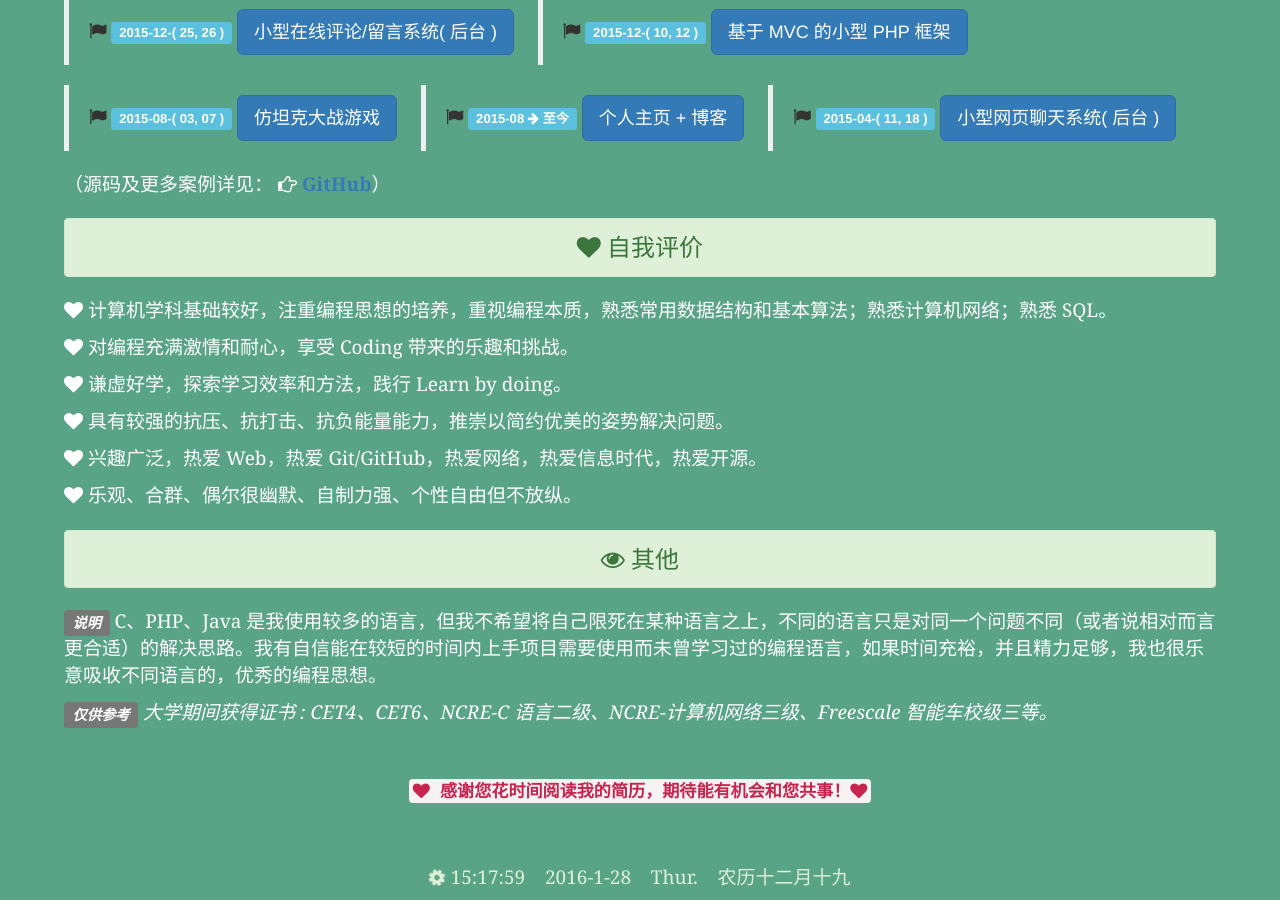
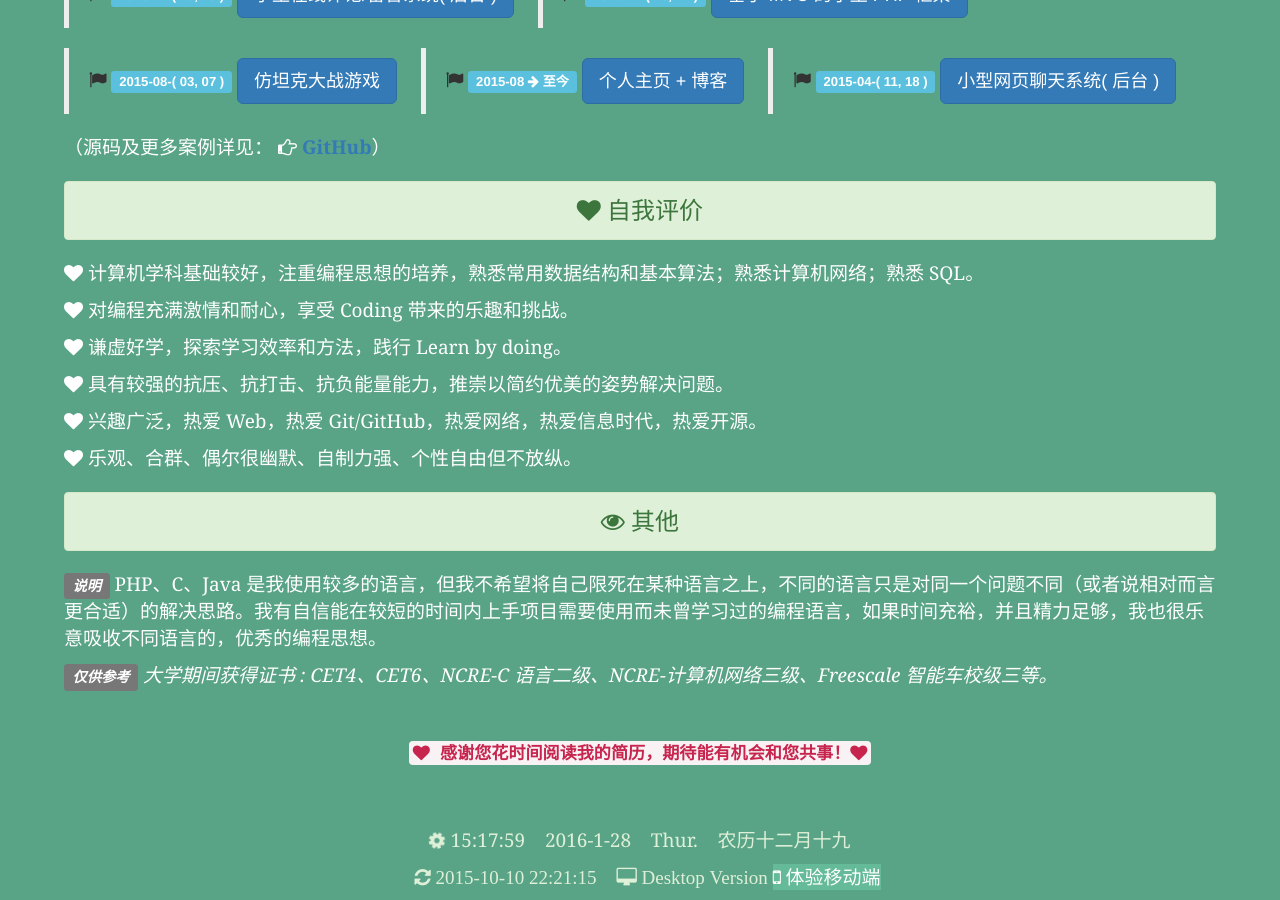
Before and after one commit to light-shadow/ckwongloy.github.io, a Jekyll site: the page built from resume_zh.html, in a window 1280 px wide and 900 px high, scrolled down 1444 px. Built offline with Jekyll 4.4.1, drawn with Linux system fonts in a browser that asks for light colours; Markdown is read by kramdown in place of the engine named in the settings; some of the changed text lies outside the part shown.

Commit message:
update resume

```diff
--- a/resume_en.html
+++ b/resume_en.html
@@ -41,8 +41,6 @@
 <span class="label label-default">Graduate with some Experience</span></p>
 <p><i class="fa fa-asterisk"></i>
 <strong>Expectation to company ：</strong>Tech Driven, Growing Together.</p>
-<p><i class="fa fa-asterisk"></i>
-<strong>Expecting Salary ：</strong>3.5k+( Guangzhou ) ; 4k+( Shanghai )</p>
 <p>
 <i class="fa fa-bullhorn"></i> Now I am seeking for a PHP back-end web developing-related position. Maintain an army for a thousand days to use it for an hour, as a totally fresh fish, I am itching for the chance to work with excellent co-workers and learn from them, please to very much advise.</p></div>
 
@@ -93,7 +91,7 @@
 <h3 class="alert alert-success"><i class="fa fa-eye"></i> Others</h3>
 
 <p>
-<i class="label label-default"> PS</i> C、PHP、Java are my most often used programming languages, however, I don't expect to be limited at a specific language, since different languages are the same problem's different (or, a relatively better) solution. I have the confidence to be familar with the on-demand but I never used languages in a comparatively short time. And if time and energy allows, I am so glad to learn the outstanding programming thoughts of different programming  languages.</p>
+<i class="label label-default"> PS</i> PHP、C、Java are my most often used programming languages, however, I don't expect to be limited at a specific language, since different languages are the same problem's different (or, a relatively better) solution. I have the confidence to be familar with the on-demand but I never used languages in a comparatively short time. And if time and energy allows, I am so glad to learn the outstanding programming thoughts of different programming  languages.</p>
 
 <p>
 <i class="label label-default"> Reference Only</i> <em>Certificates in University: CET4、CET6、level 2 NCRE C、level 3 NCRE computer network 、Third prize of  school level Freescale Intelligent vehicle, etc.</em></p></div>
--- a/resume_zh.html
+++ b/resume_zh.html
@@ -45,8 +45,6 @@
 <span class="label label-default">经验应届毕业生</span></p>
 <p><i class="fa fa-asterisk"></i>
 <strong>对公司的期望 ：</strong>技术驱动，共同成长。</p>
-<p><i class="fa fa-asterisk"></i>
-<strong>期望薪水 ：</strong>3.5k+ ( 广州 )；4k+ ( 上海 )</p>
 <p>
 <i class="fa fa-bullhorn"></i> 我目前正在寻找 PHP Web 开发的相关职位，养兵千日，用兵一时，应届新兵，整装待发，初入职场，希望同行多多指教！ </p></div>
 
@@ -83,7 +81,7 @@
 <h3 class="alert alert-success">
 <i class="fa fa-heart"></i> 自我评价</h3>
 <p>
-<i class="fa fa-heart"></i> 计算机学科基础较好，注重编程思想的培养，重视编程本质，熟悉常用数据结构和基本算法；熟悉计算机网络；熟悉 SQL。</p>
+<i class="fa fa-heart"></i> 计算机学科基础较好，注重编程思想的培养，熟悉常用数据结构和基本算法；熟悉计算机网络；熟悉 SQL。</p>
 <p>
 <i class="fa fa-heart"></i> 对编程充满激情和耐心，享受 Coding 带来的乐趣和挑战。</p>
 <p>
@@ -97,7 +95,7 @@
 
 <div class="content_font">
 <h3 class="alert alert-success"><i class="fa fa-eye"></i> 其他</h3>
-<p><i class="label label-default">说明</i> C、PHP、Java 是我使用较多的语言，但我不希望将自己限死在某种语言之上，不同的语言只是对同一个问题不同（或者说相对而言更合适）的解决思路。我有自信能在较短的时间内上手项目需要使用而未曾学习过的编程语言，如果时间充裕，并且精力足够，我也很乐意吸收不同语言的，优秀的编程思想。</p>
+<p><i class="label label-default">说明</i> PHP、C、Java 是我使用较多的语言，但我不希望将自己限死在某种语言之上，不同的语言只是对同一个问题不同（或者说相对而言更合适）的解决思路。我有自信能在较短的时间内上手项目需要使用而未曾学习过的编程语言，如果时间充裕，并且精力足够，我也很乐意吸收不同语言的，优秀的编程思想。</p>
 <p>
 <i class="label label-default">仅供参考</i> <em>大学期间获得证书 : CET4、CET6、NCRE-C 语言二级、NCRE-计算机网络三级、Freescale 智能车校级三等。</em></p></div>
 
```
Also changed, not shown: other parts of resume_en.html (+1 -1 lines), other parts of resume_zh.html (+1 -1 lines), 2 other files.
